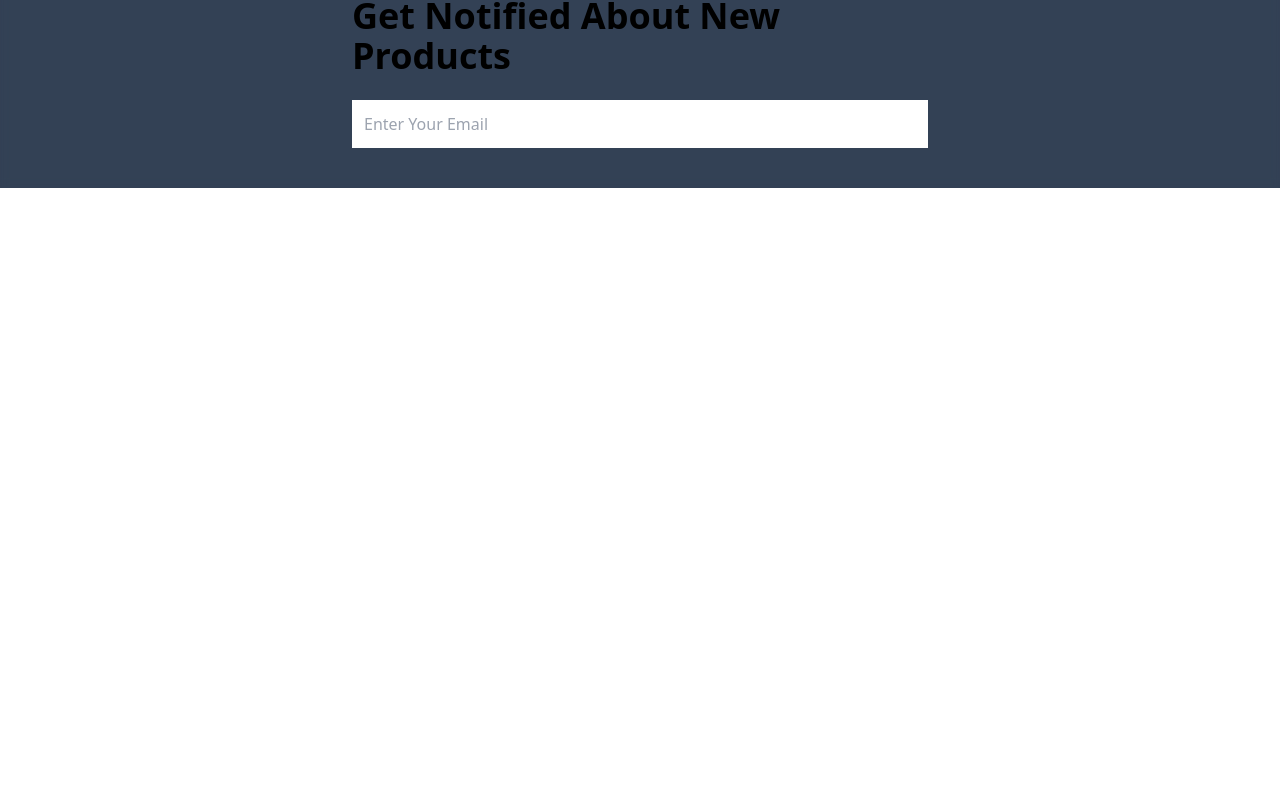
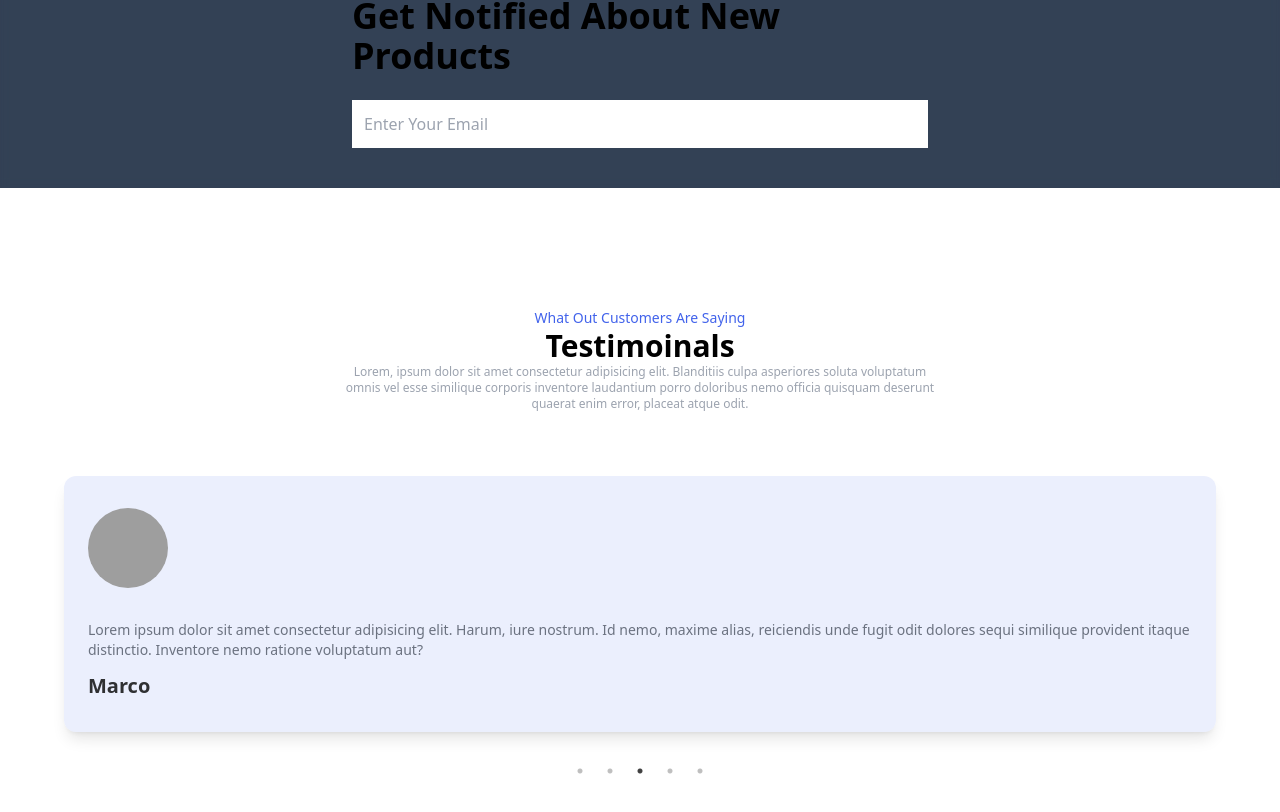
Before and after one commit to hamzakamran456/shop-me-Ecommerce, a React (Vite) app: page / in a window 1280 px wide. Shown: the part 2330-3142 px from the top of the page. Before the commit the page ends 2598 px from the top, so only its background shows below. Built offline with nearby package versions, Linux system fonts and the light colour scheme; grey boxes are pictures that could not be loaded.

Commit message:
testimonial complete

```diff
--- a/src/App.jsx
+++ b/src/App.jsx
@@ -8,6 +8,7 @@
 import Products from "./components/Products/Products";
 import TopProducts from "./components/TopProducs/TopProducts";
 import Subscribe from "./components/Subscribe/Subscribe";
+import Testimonial from "./components/Testimonials/Testimonial";
 
 function App() {
   const [orderPopup, setOrderPopup] = useState(false);
@@ -34,6 +35,7 @@
         <TopProducts handleOrderPopup={handleOrderPopup} />
         <Banner />
         <Subscribe />
+        <Testimonial />
       </div>
     </>
   );
--- a/src/components/Testimonials/Testimonial.jsx
+++ b/src/components/Testimonials/Testimonial.jsx
@@ -1,5 +1,5 @@
 import React from "react";
-import Slider form "react-slick";
+import Slider from "react-slick";
 
 const TestimoialsData = [
   {
@@ -46,40 +46,80 @@
     cssEase: "linear",
     pauseOnHover: true,
     pauseOnFocus: true,
-    responsive:[
+    responsive: [
       {
         breakpoints: 10000,
-        settings:{
+        settings: {
           slideToShow: 3,
           slideToscroll: 1,
           Infinite: true,
         },
       },
       {
-         breakpoints: 1024,
-        settings:{
+        breakpoints: 1024,
+        settings: {
           slideToShow: 2,
           slideToscroll: 1,
           initialSlider: true,
         },
       },
       {
-         breakpoints: 640,
-        settings:{
+        breakpoints: 640,
+        settings: {
           slideToShow: 1,
           slideToscroll: 1,
         },
       },
-    ]
-  }
+    ],
+  };
 
   return (
     <div className="py-10 mb-10">
-    <div className="container">
-      <div className="text-center mb-10 max-w-[600px] mx-auto">
-        p
+      <div className="container">
+        <div className="text-center mb-10 max-w-[600px] mx-auto">
+          <p data-aos="fade-up" className="text-sm text-primary">
+            What Out Customers Are Saying
+          </p>
+          <h1 data-aos="fade-up" className="text-3xl font-bold">
+            Testimoinals
+          </h1>
+          <p data-aos="fade-up" className="text-xs text-gray-400">
+            Lorem, ipsum dolor sit amet consectetur adipisicing elit. Blanditiis
+            culpa asperiores soluta voluptatum omnis vel esse similique corporis
+            inventore laudantium porro doloribus nemo officia quisquam deserunt
+            quaerat enim error, placeat atque odit.
+          </p>
+        </div>
+        <div data-aos="fade-up">
+          <Slider {...settings}>
+            {TestimoialsData.map((data) => (
+              <div className="my-6">
+                <div
+                  key={data.id}
+                  className="flex flex-col gap-4 shadow-lg py-8 px-6 mx-4 rounded-xl dark:bg-slate-600 bg-primary/10 relative"
+                >
+                  <div className="mb-4">
+                    <img
+                      src={data.img}
+                      alt=""
+                      className="rounded-full w-20 h-20"
+                    />
+                  </div>
+                  <div className="flex flex-col items-center gap-4">
+                    <div className="space-y-3">
+                      <p className="text-sm dark:text-slate-300 text-gray-500">
+                        {data.text}
+                      </p>
+                      <h1 className="text-xl font-bold dark:text-slate-300 text-black/80 dark:text-light">{data.name}</h1>
+                    </div>
+                  </div>
+                  <p className="text-black/20 text-9xl font-serif absolute top-0 right-0"></p>
+                </div>
+              </div>
+            ))}
+          </Slider>
+        </div>
       </div>
-    </div>
     </div>
   );
 };
```
